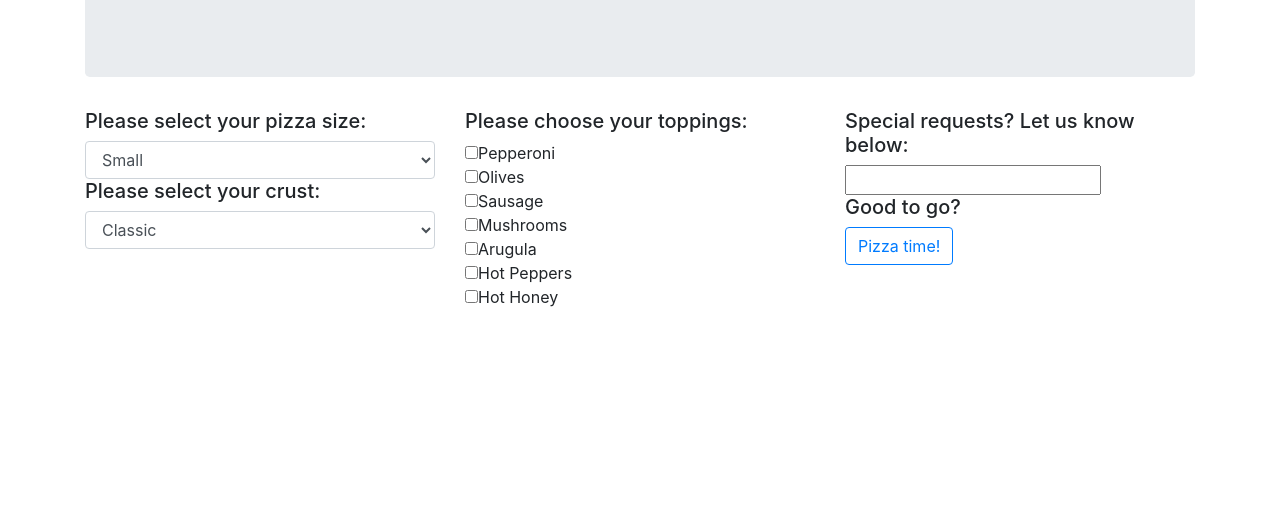
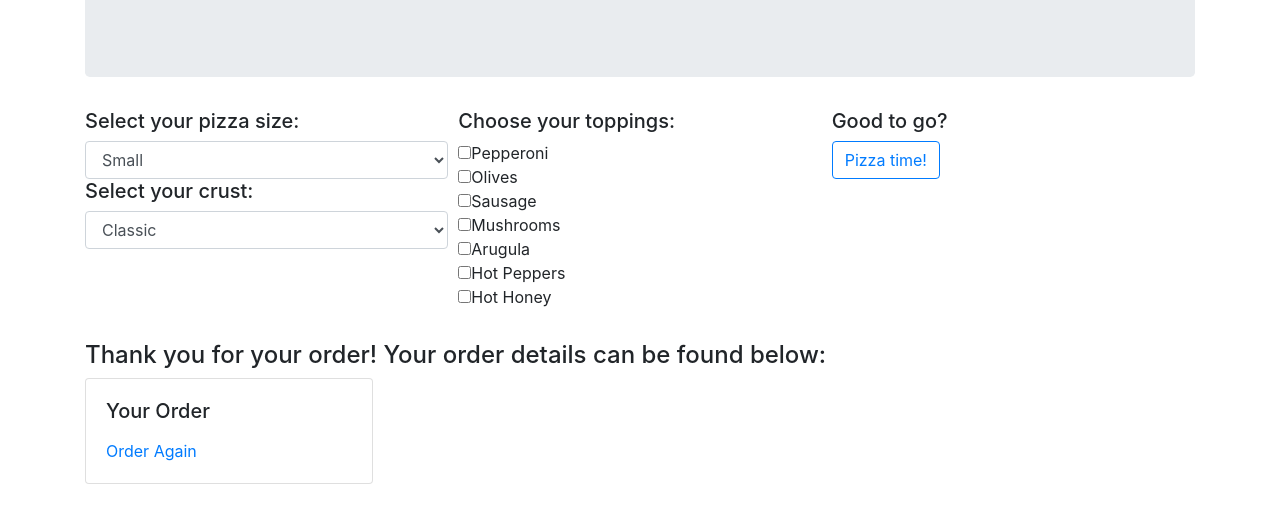
Before and after one commit to Zahnen/pizza-parlor, a plain HTML site: page index.html in a window 1280 px wide. Shown: the part 166-686 px from the top of the page. Drawn offline with Linux system fonts and the light colour scheme.

Commit message:
add card formatting to confirmation display

```diff
--- a/index.html
+++ b/index.html
@@ -13,42 +13,53 @@
       <h1 class="display-4">Zahnen's Pizza</h1>
       <p>Please customize your pizza order below. Press submit to confirm the price of your order</p>
     </div>
-    <form id="order">
-      <div class="row">
-        <div class="col-4">
-          <h5>Please select your pizza size:</h5>
+    <form id="pizzaOrder">
+      <div class="form-row" id="orderScreen">
+        <div class="form-group col-4">
+          <h5>Select your pizza size:</h5>
           <select class="form-control" id="size">
             <option value="small">Small</option>
             <option value="medium">Medium</option>
             <option value="large">Large</option>
           </select>
-          <h5>Please select your crust:</h5>
-          <select class="form-control" id="size">
+          <h5>Select your crust:</h5>
+          <select class="form-control" id="crust">
             <option value="classic">Classic</option>
             <option value="thin">Thin</option>
             <option value="gluten free">Gluten Free</option>
           </select>
         </div>
-        <div class="col-4">
-          <h5>Please choose your toppings:</h5>
+        <div class="form-group col-4">
+          <h5>Choose your toppings:</h5>
           <div class="form-group">
             <input type="checkbox" name="topping" value="pepperoni">Pepperoni</br>
             <input type="checkbox" name="topping" value="olives">Olives</br>
             <input type="checkbox" name="topping" value="sausage">Sausage</br>
-            <input type="checkbox" name="mushrooms" value="olives">Mushrooms</br>
+            <input type="checkbox" name="topping" value="mushrooms">Mushrooms</br>
             <input type="checkbox" name="topping" value="arugula">Arugula</br>
             <input type="checkbox" name="topping" value="hot peppers">Hot Peppers</br>
             <input type="checkbox" name="topping" value="hot honey">Hot Honey</br>
           </div>
         </div>
-        <div class="col-4">
-          <h5>Special requests? Let us know below:</h5>
-          <input type="text">
+        <div class="form-group col-4">
           <h5>Good to go?</h5>
-          <button class="btn btn-outline-primary">Pizza time!</button>
+          <button type="submit" class="btn btn-outline-primary">Pizza time!</button>
         </div>
       </div>
     </form>
   </div>
+  <div class="container" id="confirmation">
+    <h4>Thank you for your order! Your order details can be found below:</h1>
+    <div class="card" style="width: 18rem;">
+      <div class="card-body">
+        <h5 class="card-title">Your Order</h5>
+        <p class="card-text"><span id="finalPizza"></span></p>
+        <p class="card-text"><span id="finalToppings"></span></p>
+        <p class="card-text"><strong><span id="orderTotal"></span></strong></p>
+        <a href="#" class="card-link">Order Again</a>
+      </div>
+    </div>
+  </div>
+  </div>
 </body>
 </html>
--- a/js/scripts.js
+++ b/js/scripts.js
@@ -33,7 +33,9 @@ $(document).ready(function() {
     let cost = finalPizza.addPrice();
     $("#confirmation").fadeIn();
     $("#orderScreen").slideUp();
-    $("#finalPizza").html("We'll be making you a " + size + " pizza. We'll be adding " + toppings.join(", ") + " to your " + crust + " crust pizza. If you've added a special request, it will be noted below. Please be aware that not all requests can be accommodated. Your total will be $" + cost +".00")
+    $("#finalPizza").html("We'll be making you a " + size + " pizza with " + crust + " crust. If you added any toppings, they'll be listed below:")
+    $("#finalToppings").html(toppings.join(" + "));
+    $("#orderTotal").html("Your total will be $" + cost +".00");
   });
 });
 
@@ -63,4 +65,19 @@ Expect: result.toEqual("18");
 Pizza.prototype.addToppings = function(toppings) {
   this.toppings.push(toppings)
 };
+
+//Cart Business Logic
+function Cart (){
+  this.pizzas = [];
+  this.pieNum = 0;
+}
+Cart.prototype.addPizza = function (pizza) {
+  pizza.pieNum = this.assignPieNum();
+  this.pizzas.push(pizza)
+}
+
+Cart.prototype.assignPieNum = function() {
+  this.pieNum += 1;
+  return this.pieNum
+}
 */
```
